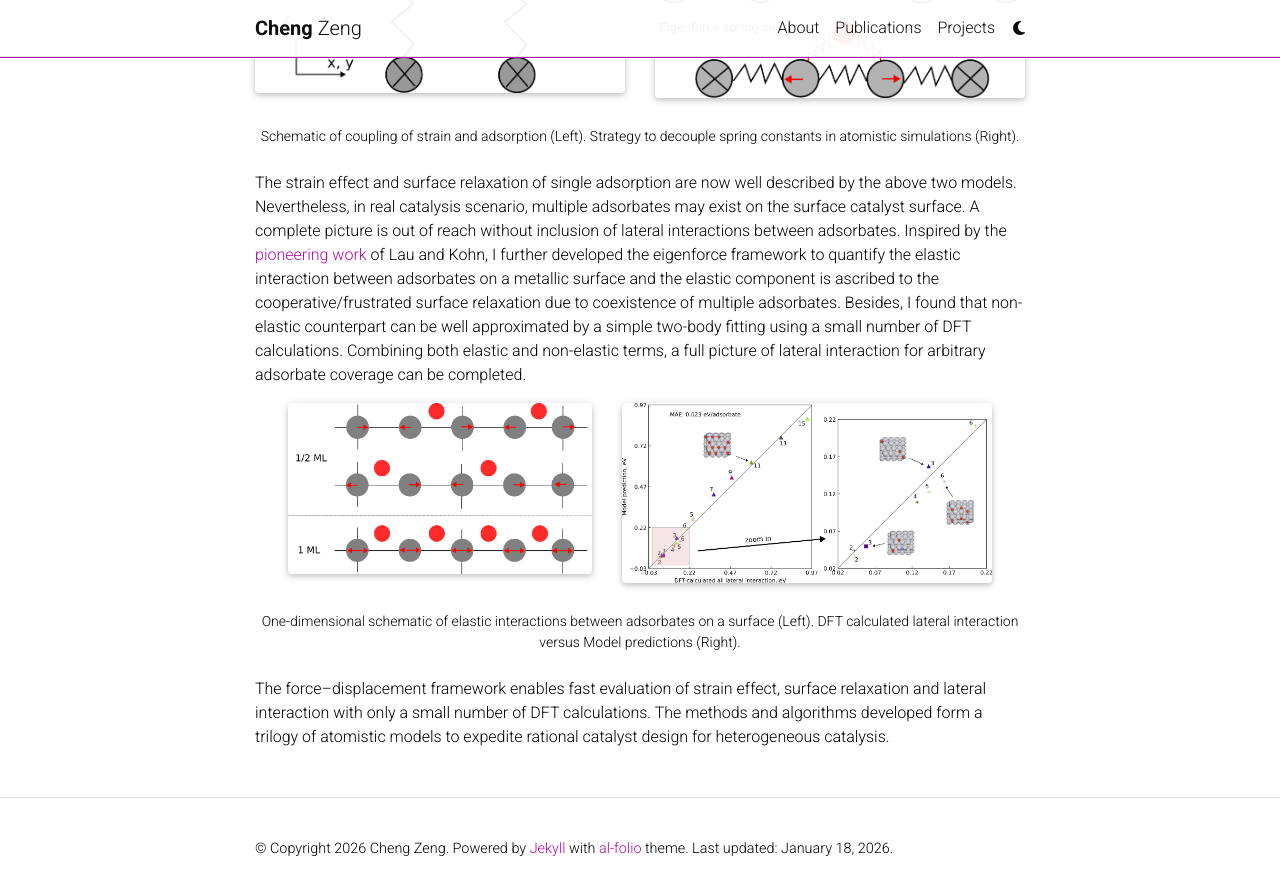
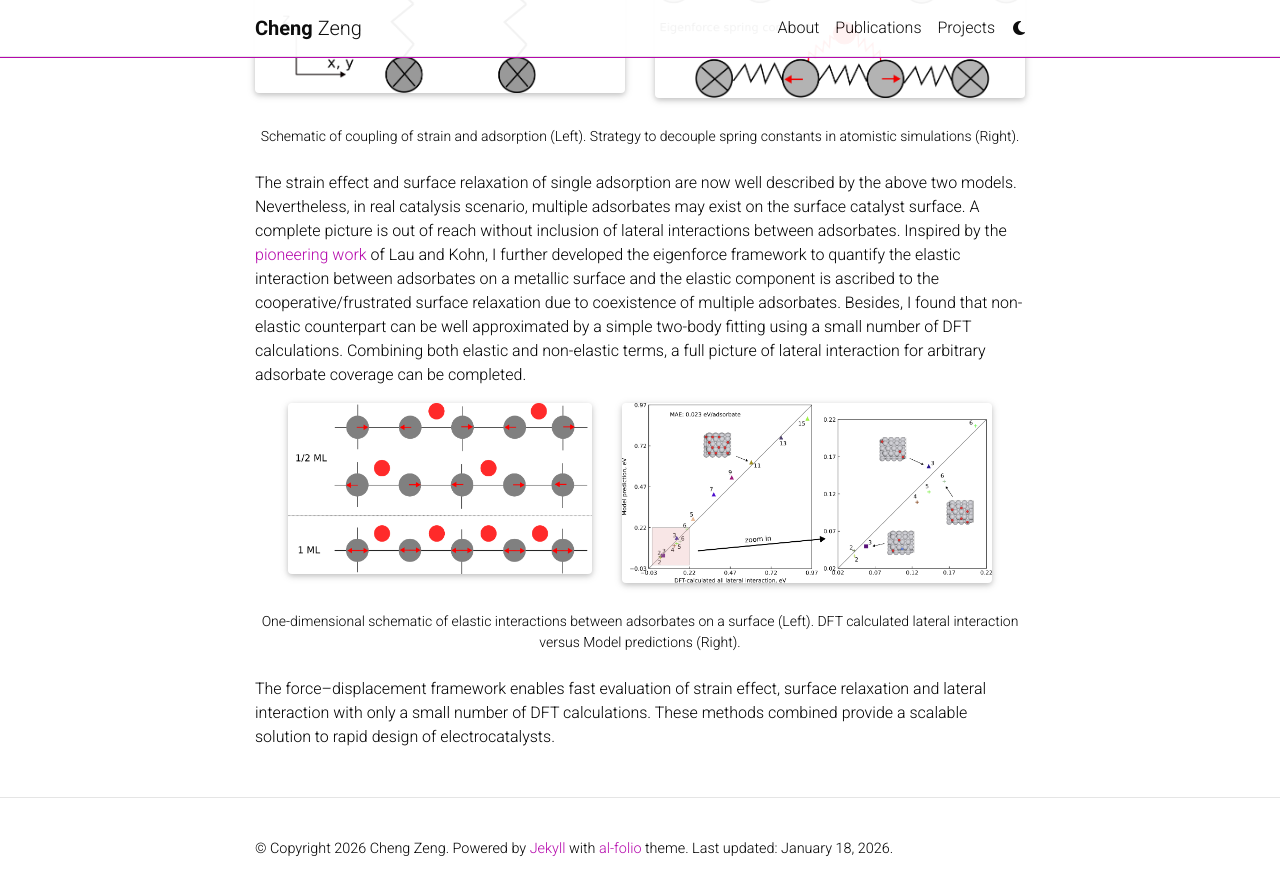
Before and after one commit to cengc13/website, a Jekyll site: the page built from _projects/physical-models.md, in a window 1280 px wide and 900 px high, scrolled down 1354 px. Shown: the top 895 px of the window. Built offline with Jekyll 4.4.1, drawn with Linux system fonts in a browser that asks for light colours; comment, search, counter and statistics services are not loaded; a style sheet for code colours, icons or effects is not loaded.

Commit message:
edit past project

```diff
--- a/_projects/physical-models.md
+++ b/_projects/physical-models.md
@@ -57,4 +57,4 @@
     One-dimensional schematic of elastic interactions between adsorbates on a surface (Left). DFT calculated lateral interaction versus Model predictions (Right).
 </div>
 
-The force--displacement framework enables fast evaluation of strain effect, surface relaxation and lateral interaction with only a small number of DFT calculations. The methods and algorithms developed form a trilogy of atomistic models to expedite rational catalyst design for heterogeneous catalysis.
+The force--displacement framework enables fast evaluation of strain effect, surface relaxation and lateral interaction with only a small number of DFT calculations. These methods combined provide a scalable solution to rapid design of electrocatalysts.
```
Also changed, not shown: _projects/exascale-computing.md (+1 -1 lines).
